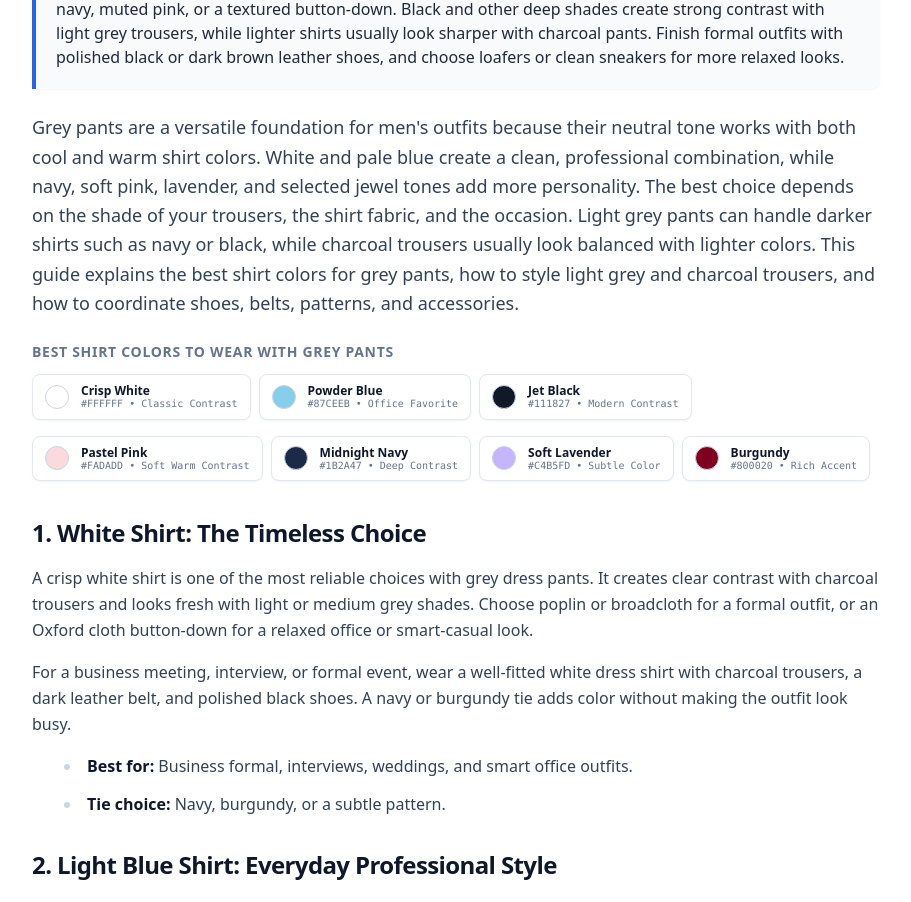
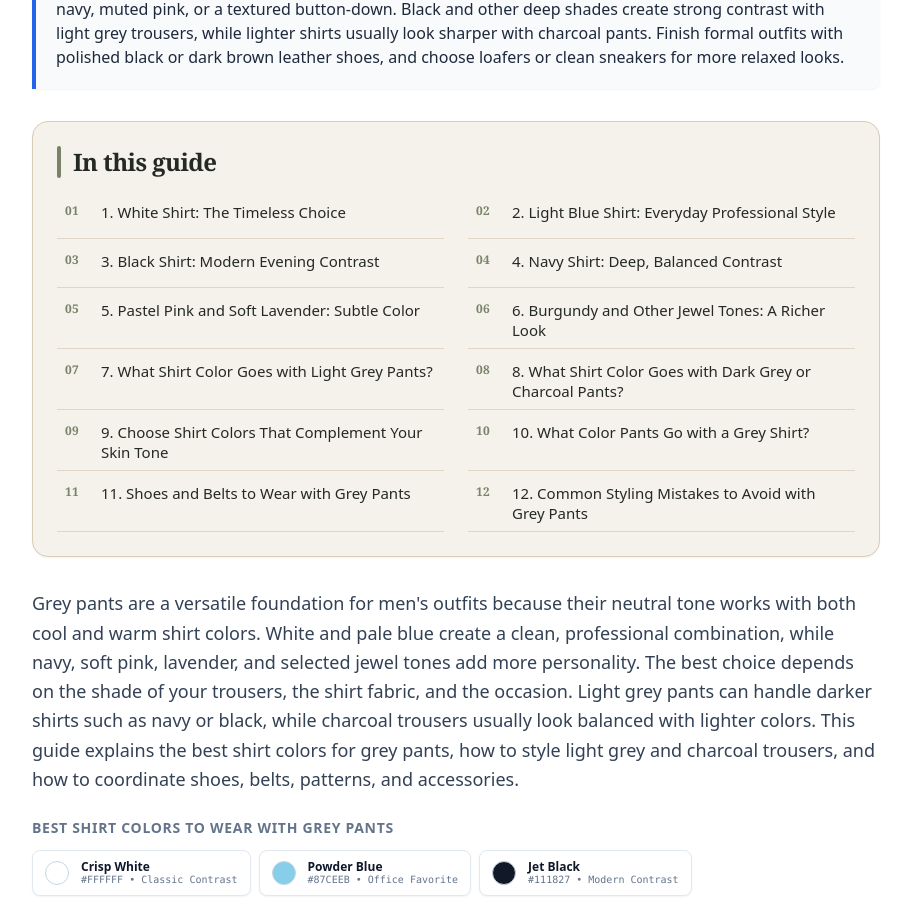
Before and after one commit to aneelhaider266-ship-it/Shirtsmeer, a Next.js app: page /blog/what-color-shirt-goes-with-grey-pants in a window 1280 px wide. Shown: the part 860-1762 px from the top of the page, without its empty margins (184-1095 px from the left). Built offline with nearby package versions, Linux system fonts and the light colour scheme.

Commit message:
Add accessible Grey Pants article table of contents

```diff
--- a/components/PostBody.tsx
+++ b/components/PostBody.tsx
@@ -29,13 +29,35 @@ function renderText(text: any): React.ReactNode {
   });
 }
 
-function SectionBlock({ section }: { section: any }) {
+// One generator is shared by the TOC and its section headings. The index
+// guarantees unique IDs even when headings happen to have identical wording.
+function getSectionId(heading: string, index: number): string {
+  const headingSlug = heading
+    .toLowerCase()
+    .normalize("NFKD")
+    .replace(/[\u0300-\u036f]/g, "")
+    .replace(/[^a-z0-9]+/g, "-")
+    .replace(/^-|-$/g, "");
+
+  return `grey-pants-section-${index + 1}-${headingSlug}`;
+}
+
+function SectionBlock({
+  section,
+  sectionId,
+}: {
+  section: any;
+  sectionId?: string;
+}) {
   if (!section) return null;
 
   return (
     <div className="my-8">
       {section.heading && (
-        <h2 className="text-2xl font-bold text-slate-900 mt-8 mb-4 tracking-tight">
+        <h2
+          id={sectionId}
+          className="scroll-mt-24 text-2xl font-bold text-slate-900 mt-8 mb-4 tracking-tight"
+        >
           {section.heading}
         </h2>
       )}
@@ -71,6 +93,45 @@ function SectionBlock({ section }: { section: any }) {
         </ul>
       )}
     </div>
+  );
+}
+
+function TableOfContents({ sections }: { sections: any[] }) {
+  return (
+    <nav
+      aria-label="Table of contents"
+      className="not-prose my-8 rounded-2xl border border-[#D9CBB5] bg-[#F5F2EB] p-5 shadow-sm sm:p-6"
+    >
+      <div className="mb-4 flex items-center gap-3">
+        <span aria-hidden="true" className="h-8 w-1 rounded-full bg-[#78836A]" />
+        <h2 className="font-serif text-xl font-semibold tracking-tight text-[#252923] sm:text-2xl">
+          In this guide
+        </h2>
+      </div>
+      <ol className="grid list-none grid-cols-1 gap-x-6 gap-y-1 p-0 sm:grid-cols-2">
+        {sections.map((section, index) => {
+          const id = getSectionId(section.heading, index);
+          return (
+            <li key={id} className="m-0 border-b border-[#D9CBB5]/70 last:border-0 sm:last:border-b">
+              <a
+                href={`#${id}`}
+                className="group flex min-h-11 items-start gap-3 rounded-md px-2 py-2 text-sm leading-5 text-[#252923] transition-colors hover:bg-white/70 hover:text-[#78836A] focus-visible:outline-none focus-visible:ring-2 focus-visible:ring-[#78836A] focus-visible:ring-offset-2 focus-visible:ring-offset-[#F5F2EB] sm:text-[0.9375rem]"
+              >
+                <span
+                  aria-hidden="true"
+                  className="mt-px w-6 shrink-0 font-serif text-xs font-semibold tracking-wide text-[#78836A]"
+                >
+                  {String(index + 1).padStart(2, "0")}
+                </span>
+                <span className="font-medium decoration-[#78836A]/50 underline-offset-4 group-hover:underline">
+                  {section.heading}
+                </span>
+              </a>
+            </li>
+          );
+        })}
+      </ol>
+    </nav>
   );
 }
 
@@ -247,6 +308,10 @@ export default function PostBody({
     ? content.products
     : [];
 
+  // Deliberately enable the TOC only for this article. Other posts keep their
+  // current presentation and do not receive section IDs.
+  const hasGreyPantsToc = post?.slug === "what-color-shirt-goes-with-grey-pants";
+
   return (
     <div className="prose prose-slate max-w-none text-slate-800 leading-relaxed">
       {/* 1. Quick Answer */}
@@ -254,6 +319,10 @@ export default function PostBody({
         <QuickAnswerBox title={content.quickAnswerTitle || "Quick Answer"}>
           {content.quickAnswer}
         </QuickAnswerBox>
+      )}
+
+      {hasGreyPantsToc && sections.length > 0 && (
+        <TableOfContents sections={sections} />
       )}
 
       {/* 2. Introduction */}
@@ -285,7 +354,15 @@ export default function PostBody({
 
       {/* 4. Article Sections */}
       {sections.map((section: any, idx: number) => (
-        <SectionBlock key={idx} section={section} />
+        <SectionBlock
+          key={idx}
+          section={section}
+          sectionId={
+            hasGreyPantsToc && section.heading
+              ? getSectionId(section.heading, idx)
+              : undefined
+          }
+        />
       ))}
 
       {/* 5. Pairing Table */}
@@ -298,7 +375,15 @@ export default function PostBody({
 
       {/* 6. Additional Sections */}
       {afterTable.map((section: any, idx: number) => (
-        <SectionBlock key={`after-${idx}`} section={section} />
+        <SectionBlock
+          key={`after-${idx}`}
+          section={section}
+          sectionId={
+            hasGreyPantsToc && section.heading
+              ? getSectionId(section.heading, sections.length + idx)
+              : undefined
+          }
+        />
       ))}
 
       {/* 7. Amazon Product Recommendations */}
```
